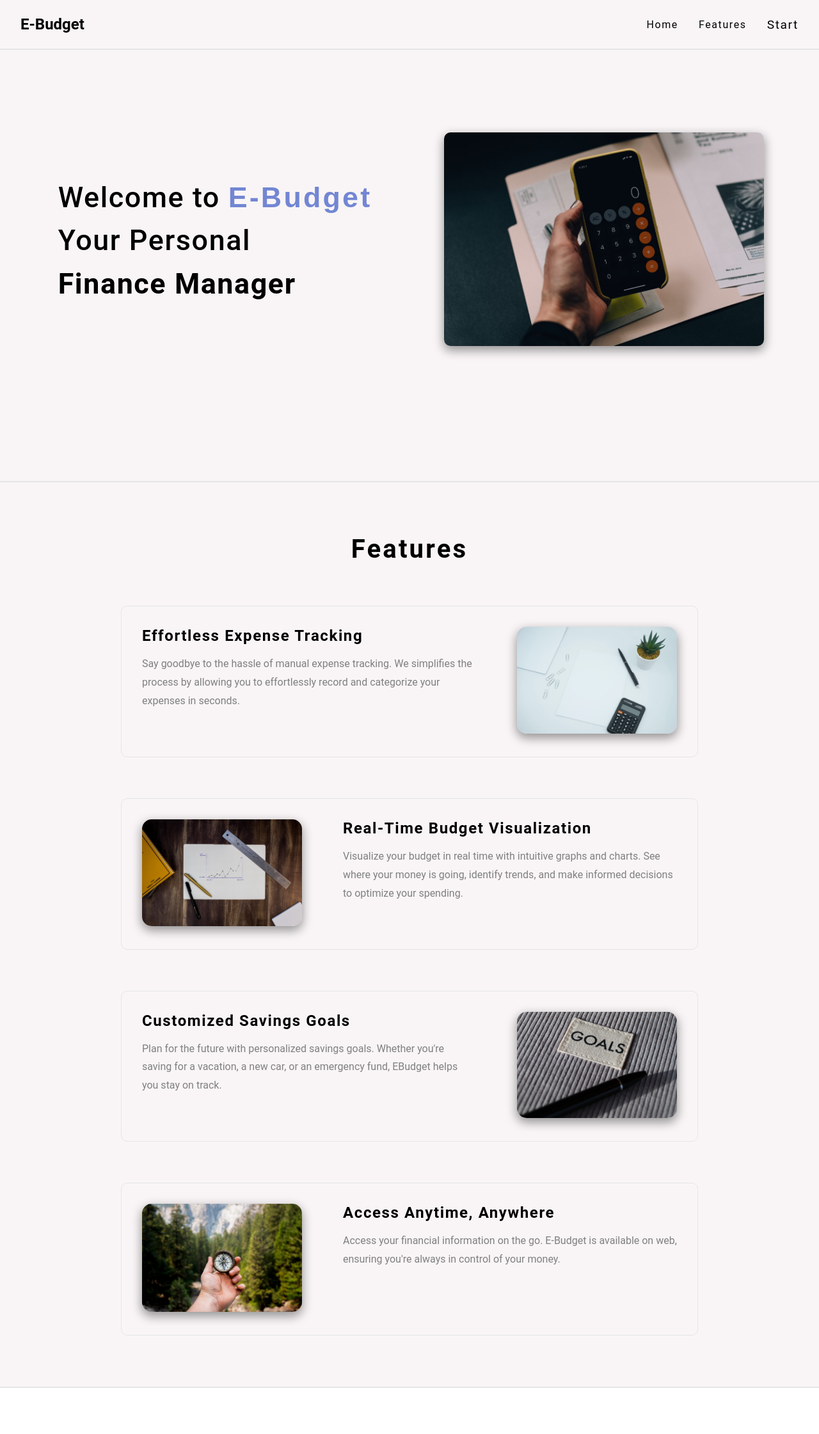
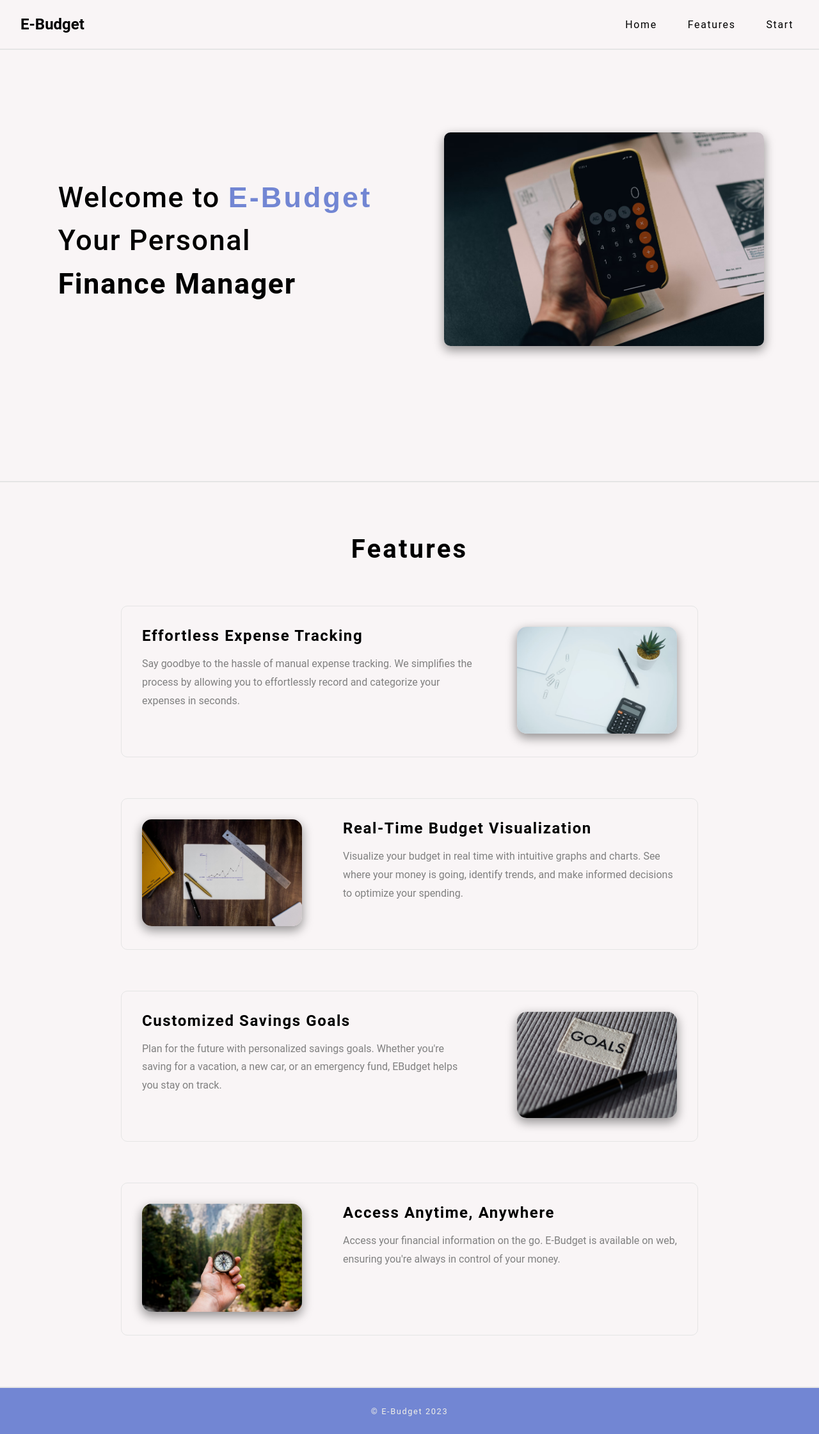
Before and after one commit to eduardrassolov/money-track, a React (Vite) app: page / in a window 1280 px wide. Shown: the whole page at 64% size. Before the commit the page ends 2170 px from the top, so only its background shows below. Built offline with nearby package versions, Linux system fonts and the light colour scheme.

Commit message:
added footer, refactor burger menu

```diff
--- /dev/null
+++ b/src/components/Footer/Footer.tsx
@@ -0,0 +1,24 @@
+import { styled } from "styled-components"
+
+const StyledFooter = styled.footer`
+        background: #7286D3;
+        color: #F1F0E8;
+        display: flex;
+        padding: 1rem 2rem;
+        display: flex;
+        justify-content: center;
+        align-items: center;
+    p{
+        font-size: 0.8rem;
+        letter-spacing: 0.1rem;
+    }
+
+    `
+
+export default function Footer() {
+    return (
+        <StyledFooter>
+            <p>&#169; E-Budget 2023</p>
+        </StyledFooter>
+    )
+}
--- a/src/components/aside/Aside.tsx
+++ b/src/components/aside/Aside.tsx
@@ -2,6 +2,7 @@ import { styled } from "styled-components";
 import AsideItem from "./AsideItem";
 import { asideItemsName } from "../../config/configAsideItems";
 import { AreaChartOutlined, DollarOutlined, ShoppingCartOutlined, CarryOutOutlined } from "@ant-design/icons";
+import { HiOutlineHome } from "react-icons/hi2";
 
 const StyledAside = styled.aside`
     display: flex;
@@ -22,7 +23,7 @@ const StyledAside = styled.aside`
 `
 
 const icons: Array<JSX.Element> =
-    [<AreaChartOutlined />, <ShoppingCartOutlined />, <DollarOutlined />, <CarryOutOutlined />]
+    [<AreaChartOutlined />, <ShoppingCartOutlined />, <DollarOutlined />, <CarryOutOutlined />, <HiOutlineHome />]
 
 export default function Aside() {
     return (
--- a/src/components/aside/AsideItem.tsx
+++ b/src/components/aside/AsideItem.tsx
@@ -36,9 +36,10 @@ type Props = {
 }
 
 export default function AsideItem({ name, icon }: Props) {
+    const ref = name.toLowerCase() === 'home' ? '/' : `/app/${name.toLowerCase()}`
     return (
         <li>
-            <StyledNavLink to={`/app/${name.toLowerCase()}`}>
+            <StyledNavLink to={ref}>
                 {icon} <Span>{name}</Span>
             </StyledNavLink>
         </li>
--- a/src/config/configAsideItems.ts
+++ b/src/config/configAsideItems.ts
@@ -1 +1 @@
-export const asideItemsName: Array<string> = ["Dashboard", "Expenses", "Incomes", "Transactions"];
+export const asideItemsName: Array<string> = ["Dashboard", "Expenses", "Incomes", "Transactions", "Home"];
--- a/src/layout/AppLayout.tsx
+++ b/src/layout/AppLayout.tsx
@@ -4,6 +4,7 @@ import { styled } from 'styled-components'
 import { ToastContainer } from 'react-toastify';
 import "react-toastify/dist/ReactToastify.css";
 import LoadingUi from '../components/spinner/LoadingUi';
+import Footer from '../components/Footer/Footer';
 
 const StyledLayout = styled.div`
     display: flex;
@@ -40,6 +41,7 @@ export default function AppLayout() {
                 pauseOnHover={false}
                 autoClose={2000}
             />
+
         </StyledLayout>
     )
 }
--- a/src/pages/home/HomePage.tsx
+++ b/src/pages/home/HomePage.tsx
@@ -3,6 +3,7 @@ import { styled } from 'styled-components'
 import HeaderSection from './HeaderSection'
 import NavBarHome from './NavBar/NavBarHome'
 import FeaturesSection from './FeaturesSection'
+import Footer from '../../components/Footer/Footer'
 
 const Container = styled.div`
     margin: 0;
@@ -18,6 +19,8 @@ export default function HomePage() {
             <HeaderSection id={"header"} />
 
             <FeaturesSection id={"feature"} />
+
+            <Footer />
         </Container>
     )
 }
--- a/src/pages/home/NavBar/Burger.tsx
+++ b/src/pages/home/NavBar/Burger.tsx
@@ -5,6 +5,13 @@ import NavLinks from "./NavLinks";
 
 const StyledBurger = styled.div<{ $isOpen: boolean }>`
     display: none;
+
+    &:hover{
+        cursor: pointer;
+        transform: scale(1.1);
+        transition: all 300ms;
+    }
+
     div{
         width: 2rem;
         height: 0.2rem;
@@ -20,7 +27,7 @@ const StyledBurger = styled.div<{ $isOpen: boolean }>`
         display: flex;
         flex-direction: column;
         justify-content: center;
-        align-items: center;;
+        align-items: center;
 
         div:nth-child(1){
             transform: ${(props) => props.$isOpen ? 'rotate(45deg)' : 'rotate(0)'};
@@ -51,6 +58,7 @@ export default function Burger() {
                 <div></div>
                 <div></div>
             </StyledBurger>
+
             <NavLinks isOpen={isOpen} onClose={setOpen} />
 
         </>
--- a/src/pages/home/NavBar/NavLinks.tsx
+++ b/src/pages/home/NavBar/NavLinks.tsx
@@ -13,6 +13,14 @@ const Ul = styled.ul<{ $isOpen: NavLinksProps }>`
     li{
         margin: 0 0 0 2rem;
         letter-spacing: 0.1rem;
+        cursor: pointer;
+        padding: 1rem 0.5rem;
+
+        &:hover{
+            border-bottom: 1px solid #7286D3;
+            transition: all 100ms;
+            color: #7286D3;
+        }
     }
 
     @media only screen and ${devices.md} {
@@ -25,31 +33,22 @@ const Ul = styled.ul<{ $isOpen: NavLinksProps }>`
         right: 0;
         margin: 0;
         padding: 3rem 0 0 0;
-        background: #fff;
+        background: #F9F5F6;
         align-items: start;
         width: 175px;
+        -webkit-box-shadow: -5px 0px 19px -1px rgba(0,0,0,0.35);
+        -moz-box-shadow: -5px 0px 19px -1px rgba(0,0,0,0.35);
+        box-shadow: -5px 0px 19px -1px rgba(0,0,0,0.35);
+
 
         li{
-            margin: 1rem auto 1rem 0.5rem;
+            margin: 1rem auto 1rem 1rem;
         }
-    }
-`
-const A = styled.a`
-    text-decoration: none;
-    font-size: 1.2rem;
-    transition: all 0.3s ease-in-out;
-    color: black;
-
-
-    &:hover{
-        color: #8c8a8a;
-        transition: all 300ms;
     }
 `
 
 const StyledNavLink = styled(NavLink)`
     text-decoration: none;
-    font-size: 1.2rem;
     transition: all 0.3s ;
     color: black;
 
@@ -60,8 +59,6 @@ const StyledNavLink = styled(NavLink)`
 
     }
 `
-
-
 
 type NavLinksProps = {
     isOpen?: boolean;
@@ -82,7 +79,6 @@ export default function NavLinks({ isOpen = false, onClose }: NavLinksProps) {
                     <span onClick={() => handleClick("header")}>Home</span>
                 </li >
                 <li>
-                    {/* <A href="#feature">Features</A> */}
                     <span onClick={() => handleClick("feature")}>Features</span>
                 </li>
                 <li>
```
